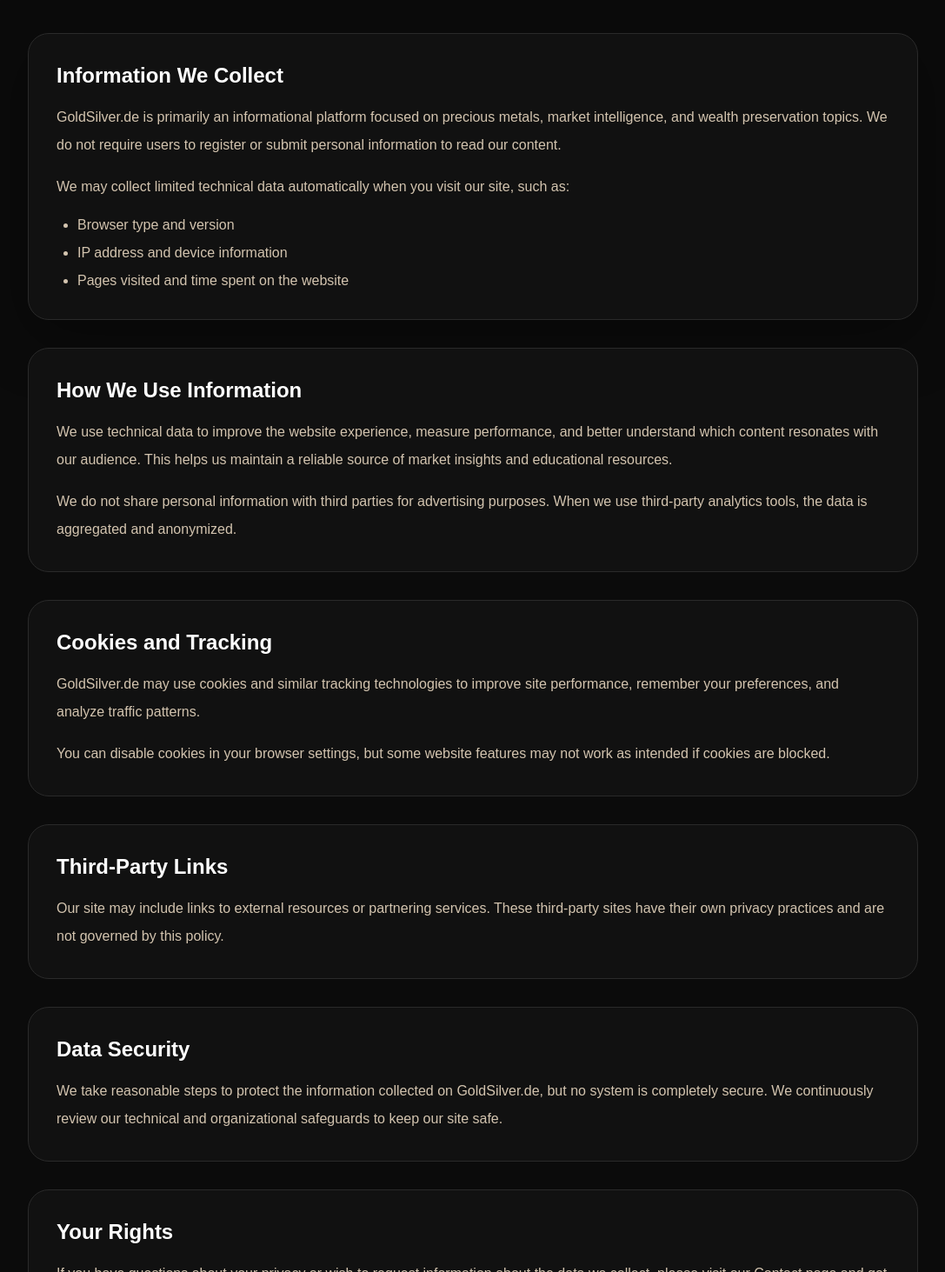
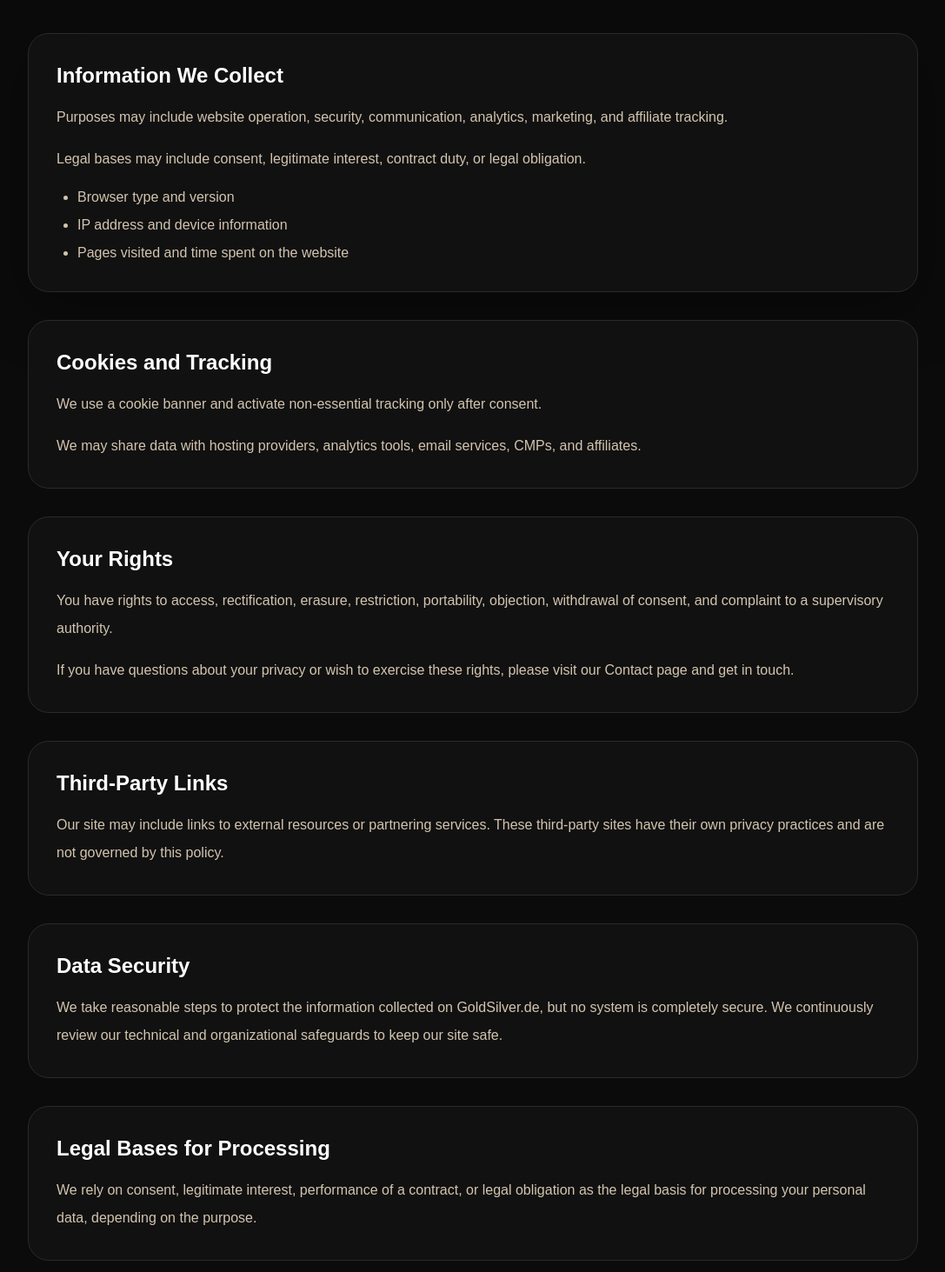
Before and after one commit to usama247550/GoldSilver.de, a Next.js app: page /privacy in a window 1280 px wide. Shown: the part 307-1770 px from the top of the page at 87% size, without its empty margins (96-1183 px from the left). Built offline with nearby package versions, Linux system fonts and the light colour scheme; no server answers.

Commit message:
update: contact, disclaimer (affiliate section), and privacy policy content per client

```diff
--- a/src/app/components/common/Disclaimer.jsx
+++ b/src/app/components/common/Disclaimer.jsx
@@ -48,6 +48,14 @@ const Disclaimer = ({ content }) => {
             {content.responsibilityBody}
           </p>
         </section>
+
+        <section className="space-y-4 rounded-3xl border border-[#2a2a2a] bg-[#111111] p-8">
+          <h2 className="text-2xl font-semibold text-white">
+            {content.affiliateTitle}
+          </h2>
+          <p className="text-base leading-8 text-[#D3C4AF]">{content.affiliateBody}</p>
+          <p className="text-base leading-8 text-[#D3C4AF]">{content.affiliateBody2}</p>
+        </section>
       </div>
     </main>
   );
--- a/src/app/staticPageContent.js
+++ b/src/app/staticPageContent.js
@@ -4,36 +4,36 @@ const pages = {
       eyebrow: "Privacy Policy",
       heading: "GoldSilver.de Privacy Policy",
       intro:
-        "At GoldSilver.de, your trust matters. This privacy policy describes how we collect, use, and protect information when you visit our website.",
+        "We process personal data when you visit the website, contact us, subscribe to updates, or interact with affiliate links and embedded services.",
       infoTitle: "Information We Collect",
       infoBody1:
-        "GoldSilver.de is primarily an informational platform focused on precious metals, market intelligence, and wealth preservation topics. We do not require users to register or submit personal information to read our content.",
+        "Purposes may include website operation, security, communication, analytics, marketing, and affiliate tracking.",
       infoBody2:
-        "We may collect limited technical data automatically when you visit our site, such as:",
+        "Legal bases may include consent, legitimate interest, contract duty, or legal obligation.",
       infoItems: [
         "Browser type and version",
         "IP address and device information",
         "Pages visited and time spent on the website",
       ],
-      useTitle: "How We Use Information",
+      useTitle: "Cookies and Tracking",
       useBody1:
-        "We use technical data to improve the website experience, measure performance, and better understand which content resonates with our audience. This helps us maintain a reliable source of market insights and educational resources.",
+        "We use a cookie banner and activate non-essential tracking only after consent.",
       useBody2:
-        "We do not share personal information with third parties for advertising purposes. When we use third-party analytics tools, the data is aggregated and anonymized.",
-      cookiesTitle: "Cookies and Tracking",
+        "We may share data with hosting providers, analytics tools, email services, CMPs, and affiliates.",
+      cookiesTitle: "Your Rights",
       cookiesBody1:
-        "GoldSilver.de may use cookies and similar tracking technologies to improve site performance, remember your preferences, and analyze traffic patterns.",
+        "You have rights to access, rectification, erasure, restriction, portability, objection, withdrawal of consent, and complaint to a supervisory authority.",
       cookiesBody2:
-        "You can disable cookies in your browser settings, but some website features may not work as intended if cookies are blocked.",
+        "If you have questions about your privacy or wish to exercise these rights, please visit our Contact page and get in touch.",
       linksTitle: "Third-Party Links",
       linksBody:
         "Our site may include links to external resources or partnering services. These third-party sites have their own privacy practices and are not governed by this policy.",
       securityTitle: "Data Security",
       securityBody:
         "We take reasonable steps to protect the information collected on GoldSilver.de, but no system is completely secure. We continuously review our technical and organizational safeguards to keep our site safe.",
-      rightsTitle: "Your Rights",
+      rightsTitle: "Legal Bases for Processing",
       rightsBody:
-        "If you have questions about your privacy or wish to request information about the data we collect, please visit our Contact page and get in touch.",
+        "We rely on consent, legitimate interest, performance of a contract, or legal obligation as the legal basis for processing your personal data, depending on the purpose.",
       updatesTitle: "Updates to This Policy",
       updatesBody:
         "We may update this privacy policy as the site evolves. The date of the latest revision will be reflected on this page.",
@@ -42,36 +42,36 @@ const pages = {
       eyebrow: "Datenschutzrichtlinie",
       heading: "Datenschutzrichtlinie von GoldSilver.de",
       intro:
-        "Bei GoldSilver.de ist uns Ihr Vertrauen wichtig. Diese Datenschutzrichtlinie beschreibt, wie wir Informationen erfassen, verwenden und schützen, wenn Sie unsere Website besuchen.",
+        "Wir verarbeiten personenbezogene Daten, wenn Sie die Website besuchen, uns kontaktieren, Updates abonnieren oder mit Affiliate-Links und eingebetteten Diensten interagieren.",
       infoTitle: "Welche Informationen wir erfassen",
       infoBody1:
-        "GoldSilver.de ist in erster Linie eine Informationsplattform mit Fokus auf Edelmetalle, Markteinblicke und Themen zur Vermögenssicherung. Wir verlangen von Nutzern keine Registrierung und keine persönlichen Angaben, um unsere Inhalte zu lesen.",
+        "Zwecke können Website-Betrieb, Sicherheit, Kommunikation, Analyse, Marketing und Affiliate-Tracking sein.",
       infoBody2:
-        "Wir können bei Ihrem Besuch automatisch begrenzte technische Daten erfassen, zum Beispiel:",
+        "Rechtsgrundlagen können Einwilligung, berechtigtes Interesse, Vertragserfüllung oder rechtliche Verpflichtung sein.",
       infoItems: [
         "Browsertyp und Browserversion",
         "IP-Adresse und Geräteinformationen",
         "Besuchte Seiten und Verweildauer auf der Website",
       ],
-      useTitle: "Wie wir Informationen verwenden",
+      useTitle: "Cookies und Tracking",
       useBody1:
-        "Wir verwenden technische Daten, um das Nutzungserlebnis zu verbessern, die Leistung zu messen und besser zu verstehen, welche Inhalte bei unserem Publikum ankommen. So können wir eine verlässliche Quelle für Markteinblicke und Bildungsinhalte bereitstellen.",
+        "Irgendwann nutzen wir Cookie-Banner und nicht notwendiges Tracking nur mit Einwilligung.",
       useBody2:
-        "Wir geben personenbezogene Daten nicht zu Werbezwecken an Dritte weiter. Wenn wir Analyse-Tools von Drittanbietern verwenden, werden die Daten aggregiert und anonymisiert.",
-      cookiesTitle: "Cookies und Tracking",
+        "Wir können Daten an Hoster, Analyse-Tools, E-Mail-Dienste, CMPs und Affiliates geben.",
+      cookiesTitle: "Ihre Rechte",
       cookiesBody1:
-        "GoldSilver.de kann Cookies und ähnliche Tracking-Technologien verwenden, um die Website-Leistung zu verbessern, Ihre Einstellungen zu speichern und Zugriffsmuster zu analysieren.",
+        "Sie haben Rechte auf Auskunft, Berichtigung, Löschung, Einschränkung, Übertragbarkeit, Widerspruch, Widerruf der Einwilligung und Beschwerde bei einer Aufsichtsbehörde.",
       cookiesBody2:
-        "Sie können Cookies in Ihren Browsereinstellungen deaktivieren, aber einige Funktionen der Website arbeiten möglicherweise nicht wie vorgesehen, wenn Cookies blockiert werden.",
+        "Wenn Sie Fragen zu Ihrer Privatsphäre haben oder diese Rechte ausüben möchten, besuchen Sie bitte unsere Kontaktseite und schreiben Sie uns.",
       linksTitle: "Links zu Drittanbietern",
       linksBody:
         "Unsere Website kann Links zu externen Ressourcen oder Partnerdiensten enthalten. Diese Websites haben ihre eigenen Datenschutzpraktiken und unterliegen nicht dieser Richtlinie.",
       securityTitle: "Datensicherheit",
       securityBody:
         "Wir ergreifen angemessene Maßnahmen, um die auf GoldSilver.de erhobenen Informationen zu schützen, aber kein System ist vollkommen sicher. Wir überprüfen unsere technischen und organisatorischen Schutzmaßnahmen fortlaufend, um unsere Website sicher zu halten.",
-      rightsTitle: "Ihre Rechte",
+      rightsTitle: "Rechtsgrundlagen der Verarbeitung",
       rightsBody:
-        "Wenn Sie Fragen zu Ihrer Privatsphäre haben oder Informationen zu den von uns erhobenen Daten anfordern möchten, besuchen Sie bitte unsere Kontaktseite und schreiben Sie uns.",
+        "Je nach Zweck stützen wir uns auf Einwilligung, berechtigtes Interesse, Vertragserfüllung oder rechtliche Verpflichtung als Rechtsgrundlage für die Verarbeitung Ihrer personenbezogenen Daten.",
       updatesTitle: "Aktualisierungen dieser Richtlinie",
       updatesBody:
         "Wir können diese Datenschutzrichtlinie aktualisieren, wenn sich die Website weiterentwickelt. Das Datum der letzten Überarbeitung wird auf dieser Seite angezeigt.",
@@ -126,6 +126,11 @@ pendingNote: "Handelsregisternummer und USt-IdNr. werden noch ergänzt.",
       responsibilityTitle: "User Responsibility",
       responsibilityBody:
         "Users should conduct their own research and consult qualified professionals before making any financial or legal decisions.",
+      affiliateTitle: "Affiliate Disclosure",
+      affiliateBody:
+        "This website contains possibly affiliate links. If you buy through these links, we may receive a commission at no extra cost to you.",
+      affiliateBody2:
+        "The presence of affiliate links does not change the price you pay.",
     },
     de: {
       eyebrow: "Haftungsausschluss",
@@ -147,6 +152,10 @@ pendingNote: "Handelsregisternummer und USt-IdNr. werden noch ergänzt.",
       responsibilityTitle: "Verantwortung der Nutzer",
       responsibilityBody:
         "Nutzer sollten eigene Recherchen durchführen und qualifizierte Fachleute konsultieren, bevor sie finanzielle oder rechtliche Entscheidungen treffen.",
+      affiliateTitle: "Affiliate-Hinweis",
+      affiliateBody:
+        "Diese Website enthält ev. Affiliate-Links. Wenn Sie über diese Links kaufen, erhalten wir möglicherweise eine Provision ohne Mehrkosten für Sie.",
+      affiliateBody2: "Affiliate-Links verändern den Preis für Sie nicht.",
     },
   },
   terms: {
```
Also changed, not shown: src/app/components/common/Contact.jsx (+9 -69 lines). Lines whose indentation alone changed are shown as unchanged.
